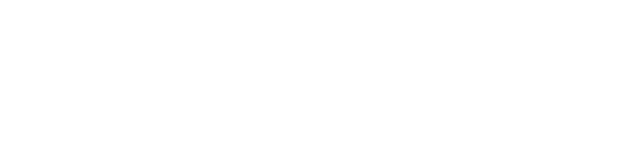
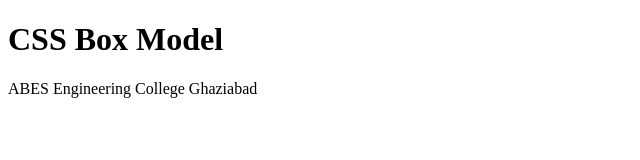
Before and after one commit to Charusingh-cs/CSS-AIML1, a plain HTML site: page assignment3.html in a window 1280 px wide. Shown: the whole page, without its empty margins (0-640 px from the left). Drawn offline with Linux system fonts and the light colour scheme.

Commit message:
assignment3

```diff
--- a/assignment3.html
+++ b/assignment3.html
@@ -0,0 +1,18 @@
+<!DOCTYPE html>
+<html lang="en">
+<head>
+    <meta charset="UTF-8">
+    <meta name="viewport" content="width=device-width, initial-scale=1.0">
+    <title>Document</title>
+    <link rel="stylesheet" href="./box.css">
+</head>
+<body>
+    <h1>CSS Box Model</h1>
+    <div class="box" >
+        <p>ABES Engineering College Ghaziabad</p>
+    </div>
+
+
+</body>
+
+</html>
--- a/box.css
+++ /dev/null
@@ -1,5 +0,0 @@
-div{
-    height :200px;
-    width:200px;
-
-}
--- /dev/null
+++ b/boxassignment3.css
@@ -0,0 +1,26 @@
+body {
+    text-align:center;
+    margin-top:100px;
+
+}
+h1{
+    text-align:left;
+    margin-bottom:30px;
+}
+p{
+    color:black;
+    text-align:center;
+}
+.box{
+    height :50px;
+    width:500px;
+    border:blueviolet;
+    background-color:yellow ;
+    border: 30px solid blue;
+    padding:30px;
+    margin-left:auto;
+    margin-right:auto;
+    margin:40px;
+    text-align:center;
+
+}
--- a/style.css
+++ b/style.css
@@ -43,4 +43,5 @@ div{
     margin:50px;
     padding:20px;
     background-color:white;
+    table
 }
```
